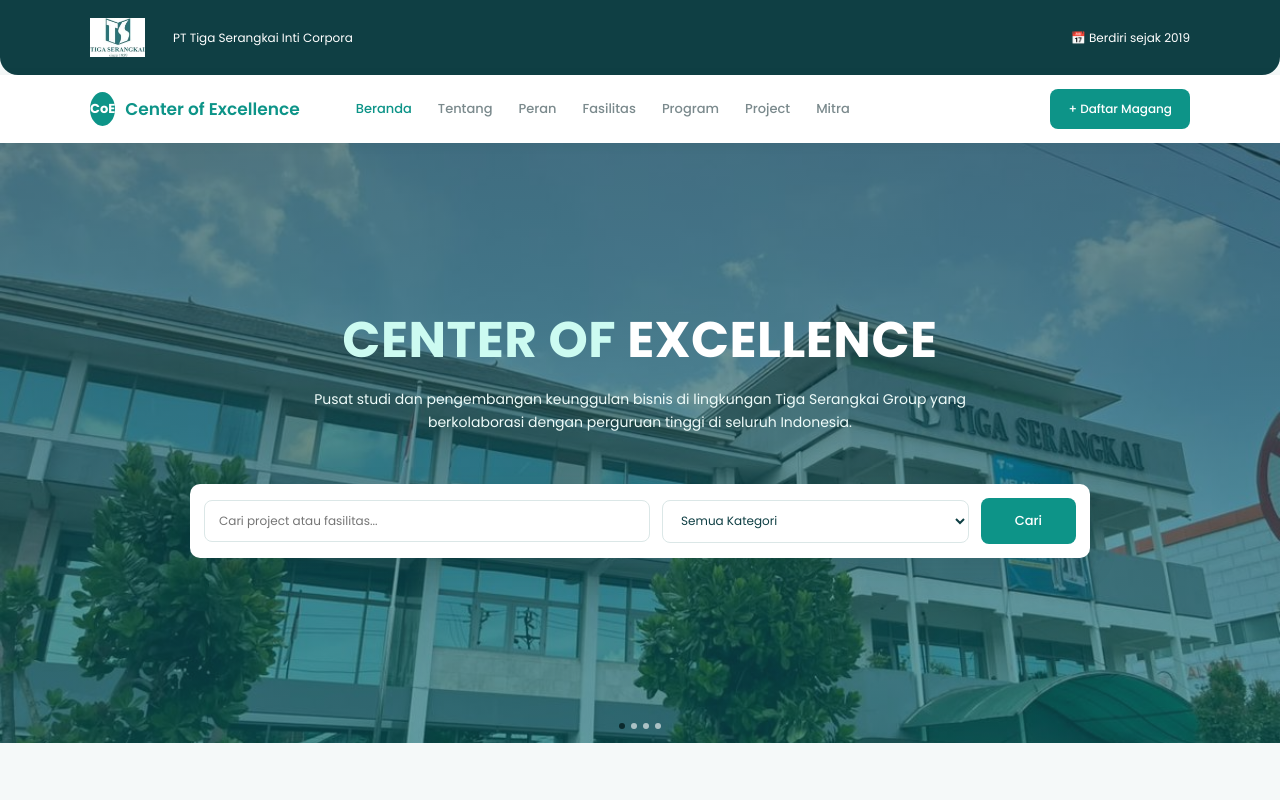
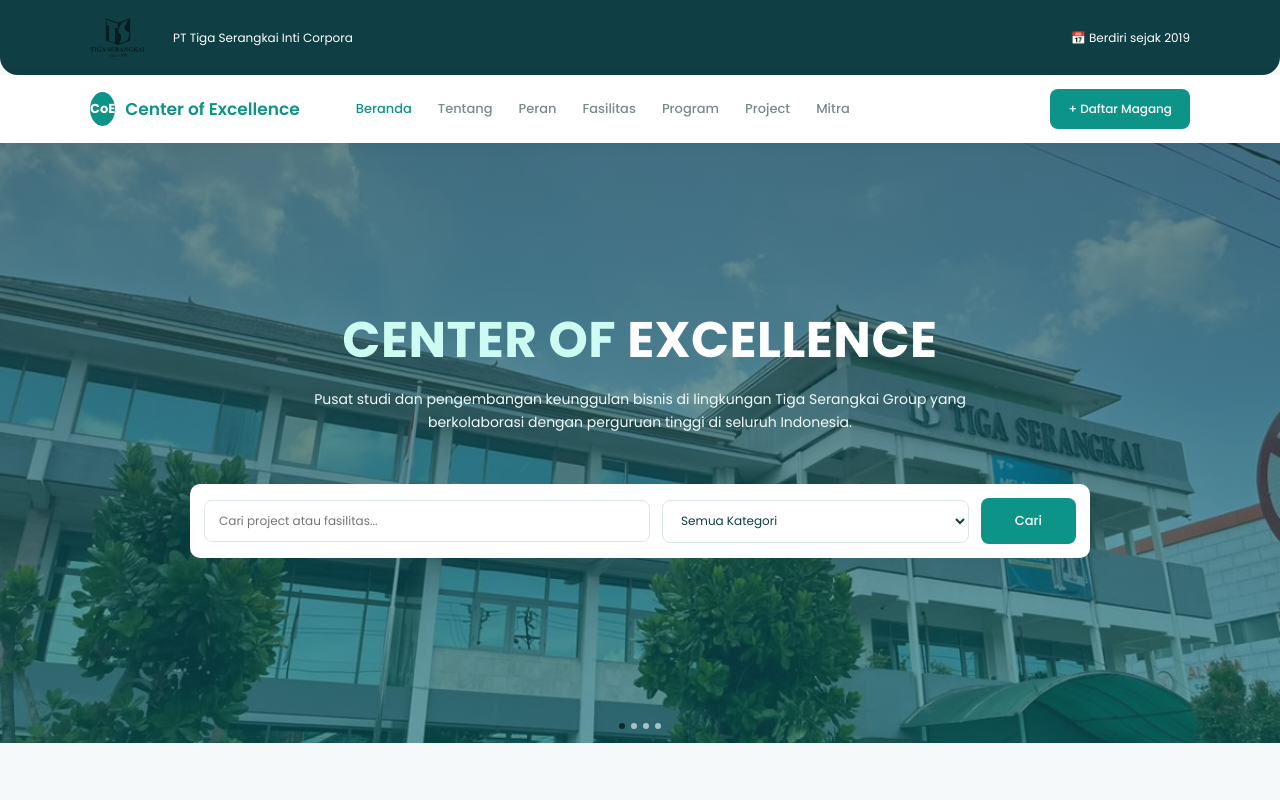
Before and after one commit to coetigaserangkai/CoE-Tiga-Serangkai, a plain HTML site: page index.html in a window 1280 px wide. Shown: the top 800 px of the page. Drawn offline with Linux system fonts and the light colour scheme.

Commit message:
Update revisi website CoE

```diff
--- a/index.html
+++ b/index.html
@@ -33,6 +33,9 @@ img{max-width:100%;display:block}
     object-fit: contain;
     margin-right: 10px;
     background: transparent;
+ important;
+    border: none !important;
+    mix-blend-mode: multiply;
 }
 
 .left {
```
